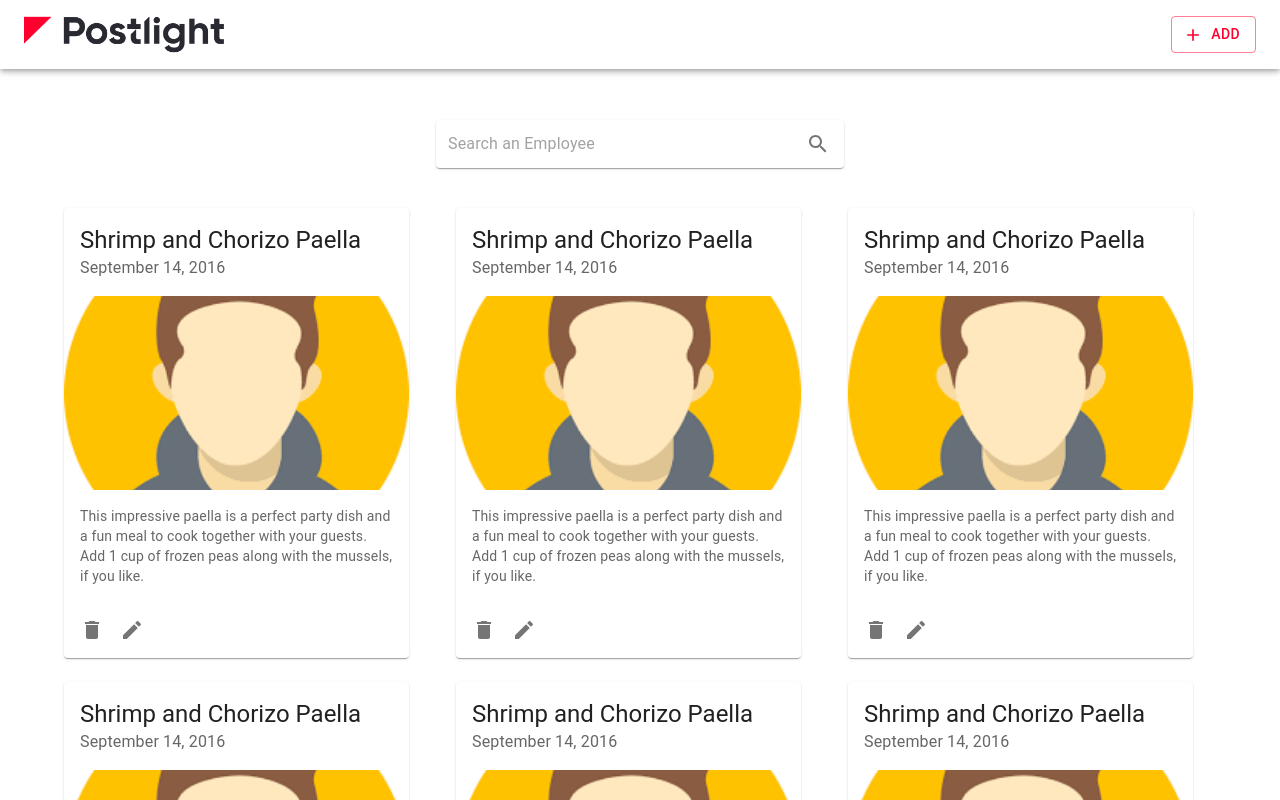
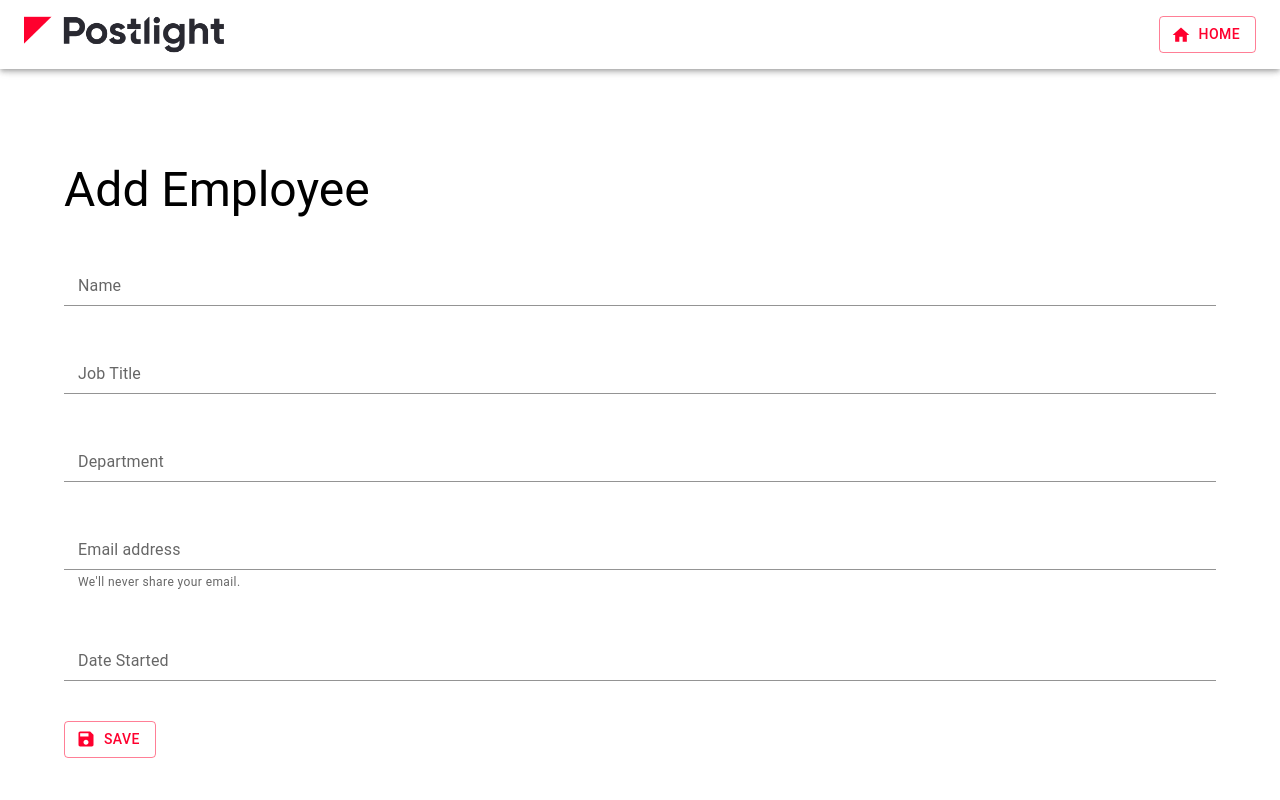
Before and after one commit to Theobasallaje/employee-directory, a React (Create React App) app in the folder client/: page /#/add in a window 1280 px wide. Before the commit this address led to /. Shown: the top 800 px of the page. Built offline with nearby package versions, Linux system fonts and the light colour scheme.

Commit message:
Adding onclick logic to nav button and Creating Seeder file

```diff
--- a/client/src/App.js
+++ b/client/src/App.js
@@ -1,46 +1,15 @@
 import React from "react";
-import { experimentalStyled as styled } from "@mui/material/styles";
-import Box from "@mui/material/Box";
-import Paper from "@mui/material/Paper";
-import { Container } from "@mui/material";
-import Grid from "@mui/material/Grid";
-import AppBar from "./Components/AppBar/AppBar";
-import Card from "./Components/Card/Card";
-import Search from "./Components/Search/Search";
+import { HashRouter as Router, Route } from "react-router-dom";
+import Home from './Pages/Home/Home'
 import AddEmployee from "./Components/Forms/AddEmployee/AddEmployee";
-
-import "./index.css";
-
-const Item = styled(Card)(({ theme }) => ({
-  ...theme.typography.body2,
-  // padding: theme.spacing(2),
-  textAlign: "center",
-  color: theme.palette.text.secondary,
-}));
 
 function App() {
   return (
     <div className="App">
-      <AppBar />
-      <Container sx={{display: 'flex', justifyContent: 'center', marginBottom: 5}}>
-        <Search />
-      </Container>
-      <Container>
-        <Box sx={{ flexGrow: 1 }}>
-          <Grid
-            container
-            spacing={{ xs: 2, md: 3 }}
-            columns={{ xs: 4, sm: 8, md: 12 }}
-          >
-            {Array.from(Array(60)).map((_, index) => (
-              <Grid item xs={2} sm={4} md={4} key={index}>
-                <Item>xs=2</Item>
-              </Grid>
-            ))}
-          </Grid>
-        </Box>
-      </Container>
-      {/* <AddEmployee /> */}
+      <Router>
+          <Route path="/" exact component={Home} />
+          <Route path="/add" component={AddEmployee} />
+        </Router>
     </div>
   );
 }
--- a/client/src/Components/AppBar/AppBar.js
+++ b/client/src/Components/AppBar/AppBar.js
@@ -1,15 +1,19 @@
 import * as React from "react";
+import { connect } from "react-redux";
+import { Link } from "react-router-dom";
 import AppBar from "@mui/material/AppBar";
 import Box from "@mui/material/Box";
 import { createTheme, ThemeProvider } from "@mui/material/styles";
 import { makeStyles } from "@mui/styles";
-import { styled } from '@mui/material/styles';
+import { styled } from "@mui/material/styles";
 import Toolbar from "@mui/material/Toolbar";
 import Typography from "@mui/material/Typography";
 import AddButton from "../Buttons/Add/AddButton";
+import HomeButton from "../Buttons/Home/HomeButton";
 import Button from "@mui/material/Button";
 import IconButton from "@mui/material/IconButton";
 import MenuIcon from "@mui/icons-material/Menu";
+import { handleNavButton } from "../../actions/index";
 
 // const theme = createTheme({
 //   palette: {
@@ -31,12 +35,12 @@ import MenuIcon from "@mui/icons-material/Menu";
 
 const StyledToolbar = styled(Toolbar)(({ theme }) => ({
   // backgroundColor: "#FF002E",
-  backgroundColor: 'white',
-  display: 'flex',
-  justifyContent: 'space-between'
+  backgroundColor: "white",
+  display: "flex",
+  justifyContent: "space-between",
 }));
 
-export default function ButtonAppBar() {
+function NavBar({ navButton, handleNavButton }) {
   // const classes = useStyles();
   return (
     // <ThemeProvider theme={theme}>
@@ -58,10 +62,40 @@ export default function ButtonAppBar() {
               PostLight
             </Typography> */}
           {/* <Button color="inherit">Login</Button> */}
+          {navButton === "add" ? (
+            <Link
+              style={{ textDecoration: "none" }}
+              onClick={(e) => {
+                // e.stopPropagation();
+                handleNavButton("home");
+              }}
+              to="/add"
+            >
               <AddButton />
+            </Link>
+          ) : (
+            <Link
+              style={{ textDecoration: "none" }}
+              onClick={(e) => {
+                // e.stopPropagation();
+                handleNavButton("add");
+              }}
+              to="/"
+            >
+              <HomeButton />
+            </Link>
+          )}
         </StyledToolbar>
       </AppBar>
     </Box>
     //</ThemeProvider>
   );
 }
+
+const mapStateToProps = (state) => ({
+  navButton: state.buttons.navButton,
+});
+
+export default connect(mapStateToProps, {
+  handleNavButton,
+})(NavBar);
--- /dev/null
+++ b/client/src/Components/Buttons/Home/HomeButton.js
@@ -0,0 +1,51 @@
+import * as React from "react";
+import Button from "@mui/material/Button";
+import HomeIcon from "@mui/icons-material/Home";
+import Stack from "@mui/material/Stack";
+import Box from "@mui/material/Box";
+import { createTheme, ThemeProvider } from "@mui/material/styles";
+import { makeStyles } from "@mui/styles";
+import { grey } from "@mui/material/colors"
+
+const theme = createTheme({
+  palette: {
+    primary: {
+      main: '#FF002E',
+    },
+  },
+});
+
+// const useStyles = makeStyles({
+//   root: {
+//     textDecoration: "none",
+//     // float: "right",
+//     margin: "0 0 0 80%",
+//     position: "fixed",
+//   },
+//   shareSheetDesktop: {
+//     bottom: "80px",
+//     margin: "0 0 0 80%",
+//     position: "fixed",
+//     // border: '2px solid red',
+//     width: "56px",
+//     height: "186px",
+//     display: "flex",
+//     justifyContent: "center",
+//   },
+// });
+
+export default function HomeButton() {
+  // const classes = useStyles();
+  return (
+    <ThemeProvider theme={theme}>
+      {/* <Box className={classes.root}> */}
+      {/* <Box> */}
+        <Stack direction="row" spacing={2}>
+          <Button variant="outlined" startIcon={<HomeIcon />}>
+            Home
+          </Button>
+        </Stack>
+      {/* </Box> */}
+    </ThemeProvider>
+  );
+}
--- a/client/src/Components/Card/Card.js
+++ b/client/src/Components/Card/Card.js
@@ -1,27 +1,28 @@
-import * as React from 'react';
-import { styled } from '@mui/material/styles';
-import Card from '@mui/material/Card';
-import CardHeader from '@mui/material/CardHeader';
-import CardMedia from '@mui/material/CardMedia';
-import CardContent from '@mui/material/CardContent';
-import CardActions from '@mui/material/CardActions';
-import Collapse from '@mui/material/Collapse';
-import Avatar from '@mui/material/Avatar';
-import IconButton from '@mui/material/IconButton';
-import Typography from '@mui/material/Typography';
-import { red } from '@mui/material/colors';
-import EditIcon from '@mui/icons-material/Edit';
-import ShareIcon from '@mui/icons-material/Share';
-import DeleteIcon from '@mui/icons-material/Delete';
-import MoreVertIcon from '@mui/icons-material/MoreVert';
+import * as React from "react";
+import { Link } from "react-router-dom";
+import { styled } from "@mui/material/styles";
+import Card from "@mui/material/Card";
+import CardHeader from "@mui/material/CardHeader";
+import CardMedia from "@mui/material/CardMedia";
+import CardContent from "@mui/material/CardContent";
+import CardActions from "@mui/material/CardActions";
+import Collapse from "@mui/material/Collapse";
+import Avatar from "@mui/material/Avatar";
+import IconButton from "@mui/material/IconButton";
+import Typography from "@mui/material/Typography";
+import { red } from "@mui/material/colors";
+import EditIcon from "@mui/icons-material/Edit";
+import ShareIcon from "@mui/icons-material/Share";
+import DeleteIcon from "@mui/icons-material/Delete";
+import MoreVertIcon from "@mui/icons-material/MoreVert";
 
 const ExpandMore = styled((props) => {
   const { expand, ...other } = props;
   return <IconButton {...other} />;
 })(({ theme, expand }) => ({
-  transform: !expand ? 'rotate(0deg)' : 'rotate(180deg)',
-  marginLeft: 'auto',
-  transition: theme.transitions.create('transform', {
+  transform: !expand ? "rotate(0deg)" : "rotate(180deg)",
+  marginLeft: "auto",
+  transition: theme.transitions.create("transform", {
     duration: theme.transitions.duration.shortest,
   }),
 }));
@@ -48,17 +49,32 @@ export default function RecipeReviewCard() {
       <CardContent>
         <Typography variant="body2" color="text.secondary">
           This impressive paella is a perfect party dish and a fun meal to cook
-          together with your guests. Add 1 cup of frozen peas along with the mussels,
-          if you like.
+          together with your guests. Add 1 cup of frozen peas along with the
+          mussels, if you like.
         </Typography>
       </CardContent>
       <CardActions disableSpacing>
-        <IconButton aria-label="add to favorites">
+        <IconButton
+          aria-label="add to favorites"
+          onClick={(e) => {
+            // call delete action/function
+            console.log('Employee Deleted!');
+          }}
+        >
           <DeleteIcon />
         </IconButton>
-        <IconButton aria-label="share">
-          <EditIcon />
-        </IconButton>
+        <Link
+          style={{ textDecoration: "none" }}
+          onClick={(e) => {
+            // e.stopPropagation();
+            // handleNavButton("home");
+          }}
+          to="/add"
+        >
+          <IconButton aria-label="share">
+            <EditIcon />
+          </IconButton>
+        </Link>
       </CardActions>
     </Card>
   );
--- a/client/src/Components/Forms/AddEmployee/AddEmployee.js
+++ b/client/src/Components/Forms/AddEmployee/AddEmployee.js
@@ -1,4 +1,5 @@
-import * as React from "react";
+import React, { useEffect } from "react";
+import { connect } from "react-redux";
 import {
   FormGroup,
   FormControl,
@@ -7,11 +8,13 @@ import {
   FormHelperText,
   Container,
 } from "@mui/material";
+import AppBar from "../../AppBar/AppBar";
 import SaveButton from "../SaveButton/SaveButton";
 import { createTheme, ThemeProvider } from "@mui/material/styles";
 import Typography from "@mui/material/Typography";
 import { makeStyles } from "@mui/styles";
 import { grey } from "@mui/material/colors";
+import { handleNavButton } from "../../../actions";
 
 const theme = createTheme({
   palette: {
@@ -21,16 +24,21 @@ const theme = createTheme({
   },
 });
 
-export default function AddEmployee() {
+function AddEmployee(props) {
+  useEffect(() => {
+    props.handleNavButton('home')
+  }, []);
+
   // const classes = useStyles();
   return (
     <ThemeProvider theme={theme}>
+      <AppBar navButton={'back'}/>
       <Container
         sx={{
           display: "flex",
           flexDirection: "column",
           justifyContent: "center",
-          height: "98vh",
+          height: "85vh",
         }}
       >
         {/* <Typography variant="h3" component="div" sx={{ flexGrow: 1 }}> */}
@@ -68,3 +76,11 @@ export default function AddEmployee() {
     </ThemeProvider>
   );
 }
+
+const mapStateToProps = (state) => ({
+  navButton: state.buttons.navButton,
+});
+
+export default connect(mapStateToProps, {
+  handleNavButton,
+})(AddEmployee);
--- /dev/null
+++ b/client/src/Pages/Home/Home.js
@@ -0,0 +1,57 @@
+import React, { useEffect } from "react";
+import { connect } from "react-redux";
+import { experimentalStyled as styled } from "@mui/material/styles";
+import Box from "@mui/material/Box";
+import { Container } from "@mui/material";
+import Grid from "@mui/material/Grid";
+import AppBar from "../../Components/AppBar/AppBar";
+import Card from "../../Components/Card/Card";
+import Search from "../../Components/Search/Search";
+import { handleNavButton } from "../../actions";
+
+const Item = styled(Card)(({ theme }) => ({
+  ...theme.typography.body2,
+  // padding: theme.spacing(2),
+  textAlign: "center",
+  color: theme.palette.text.secondary,
+}));
+
+function Home(props) {
+  useEffect(() => {
+    props.handleNavButton("add");
+  }, []);
+
+  return (
+    <div className="App">
+      <AppBar navButton={"home"} />
+      <Container
+        sx={{ display: "flex", justifyContent: "center", marginBottom: 5 }}
+      >
+        <Search />
+      </Container>
+      <Container>
+        <Box sx={{ flexGrow: 1 }}>
+          <Grid
+            container
+            spacing={{ xs: 2, md: 3 }}
+            columns={{ xs: 4, sm: 8, md: 12 }}
+          >
+            {Array.from(Array(60)).map((_, index) => (
+              <Grid item xs={2} sm={4} md={4} key={index}>
+                <Item>xs=2</Item>
+              </Grid>
+            ))}
+          </Grid>
+        </Box>
+      </Container>
+    </div>
+  );
+}
+
+const mapStateToProps = (state) => ({
+    navButton: state.buttons.navButton,
+  });
+
+  export default connect(mapStateToProps, {
+    handleNavButton,
+  })(Home);
--- /dev/null
+++ b/client/src/actions/index.js
@@ -0,0 +1,20 @@
+import {
+    NAV_BUTTON,
+  } from "./types";
+
+  // Button actions
+  export const handleNavButton = (button) => {
+    return {
+      type: NAV_BUTTON,
+      payload: button,
+    };
+  };
+
+//   export const changeEditor = (editorState) => async (dispatch, getState) => {
+//     console.log("editorState: ", editorState);
+//     dispatch({ type: EDITOR_CHANGE, payload: { editorState } });
+
+    // console.log('Get Plain Text editorState AFTER 2nd getState: ', state.textEditor.editorState.getCurrentContent().getPlainText())
+//   };
+
+  // End of Editor actions
--- a/client/src/actions/types.js
+++ b/client/src/actions/types.js
@@ -0,0 +1,2 @@
+// Buttons
+export const NAV_BUTTON = "NAV_BUTTON";
--- a/client/src/reducers/index.js
+++ b/client/src/reducers/index.js
@@ -1,5 +1,6 @@
 import { combineReducers } from "redux";
+import buttonReducer from "./buttonReducer";
 
 export default combineReducers({
-
+  buttons: buttonReducer,
 });
--- a/package.json
+++ b/package.json
@@ -21,9 +21,10 @@
   },
   "dependencies": {
     "@earthtone/prisoner-ipsum": "^2.0.1",
+    "axios": "^0.24.0",
     "bcryptjs": "^2.4.3",
     "connect-mongo": "^3.2.0",
-    "dotenv": "^8.2.0",
+    "dotenv": "^8.6.0",
     "express": "^4.16.3",
     "faker": "^5.4.0",
     "if-env": "^1.0.4",
```
Also changed, not shown: client/Seeders/seeder.js (added, +51 -0 lines), client/src/reducers/buttonReducer.js (added, +14 -0 lines), 1 other file (tests, documents, lock files or other folders). Lines whose indentation alone changed are shown as unchanged.
